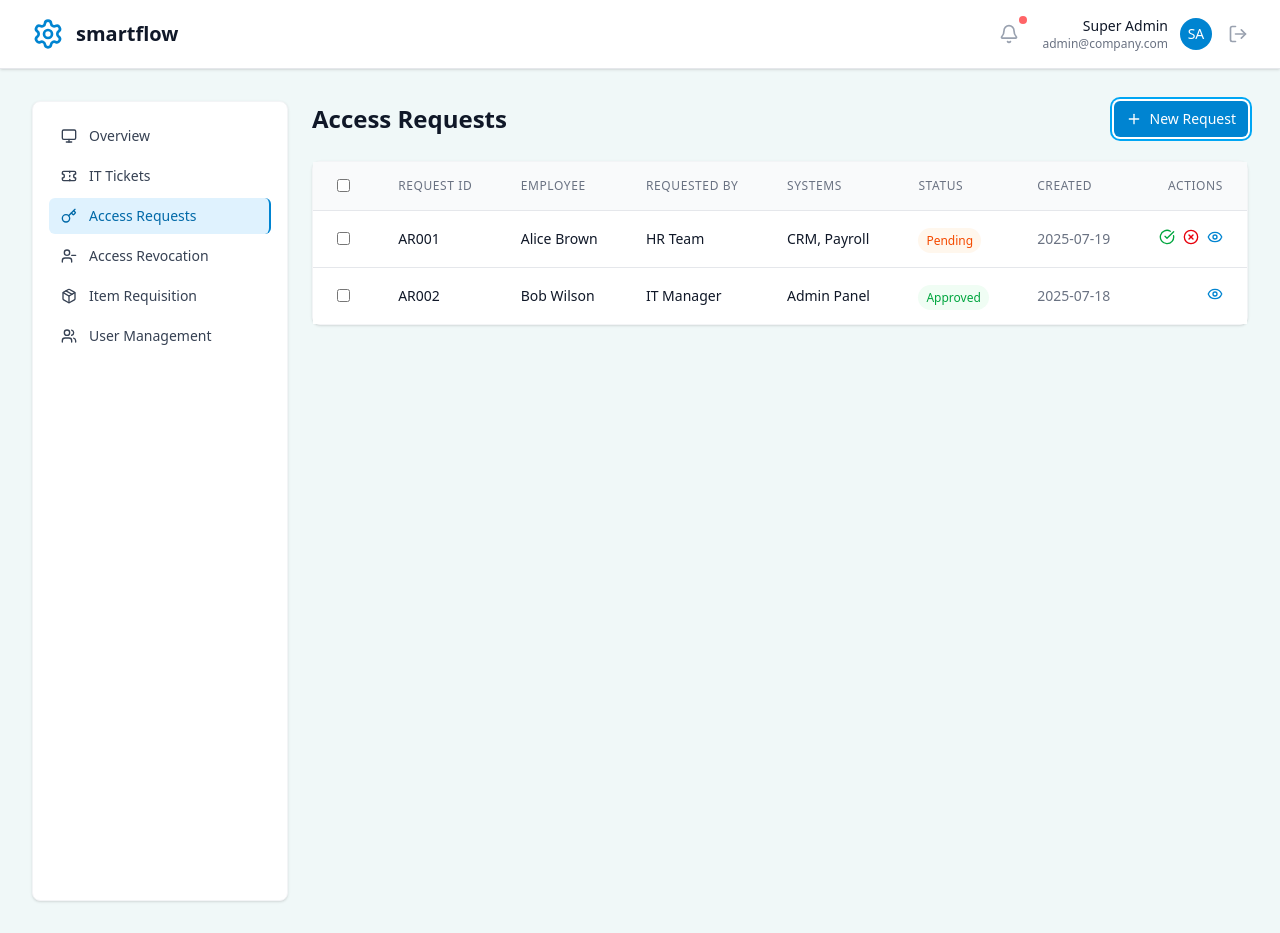
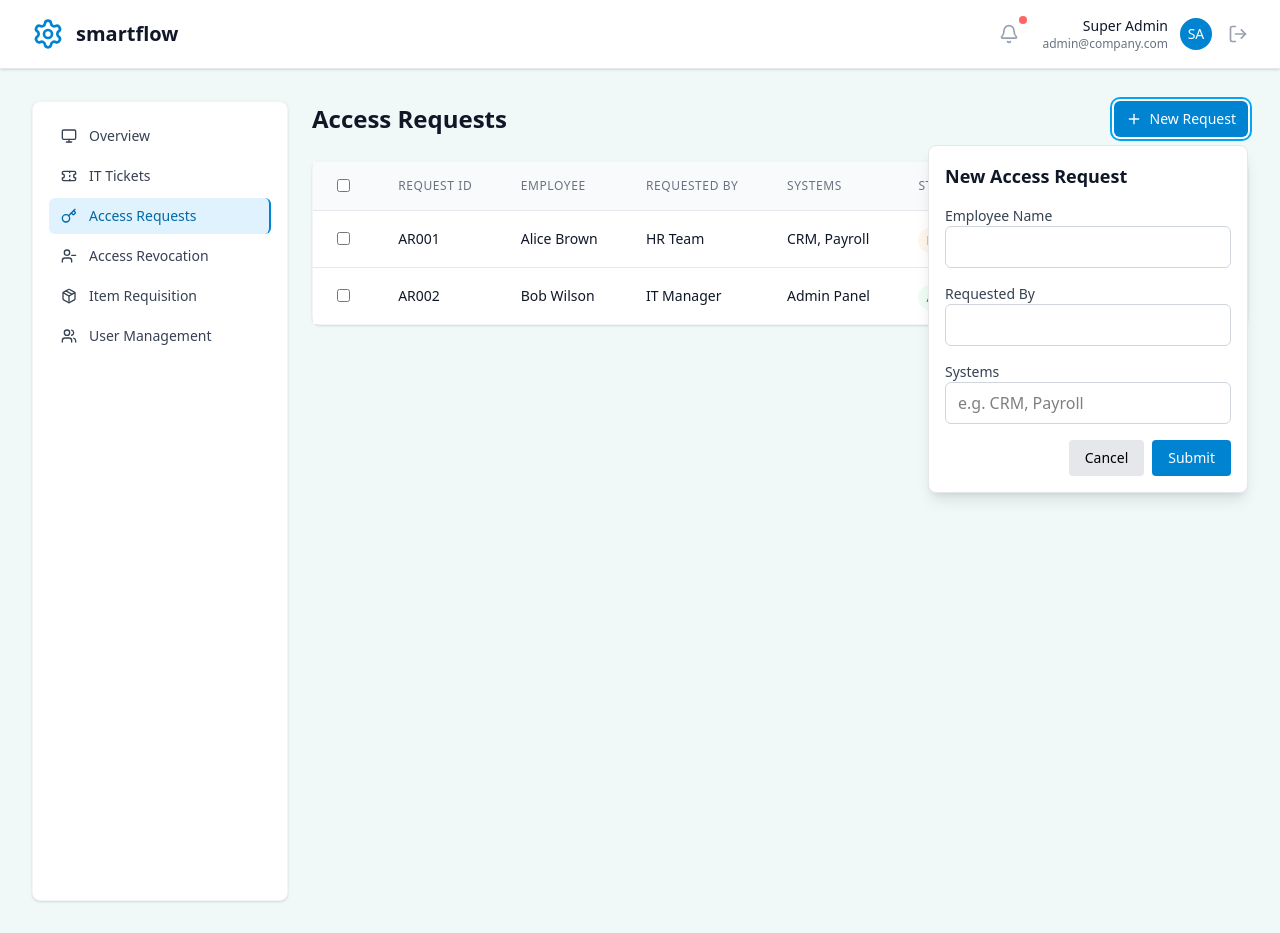
Before and after one commit to rukundowilson/smartflow, a Next.js app in the folder smartflow/: page /administration/superadmin/access-requests in a window 1280 px wide. Both pictures are taken after a click on the button "New Request". Built offline with nearby package versions, Linux system fonts and the light colour scheme.

Commit message:
fix a search aprams error

```diff
--- a/smartflow/src/app/administration/superadmin/access-requests/page.tsx
+++ b/smartflow/src/app/administration/superadmin/access-requests/page.tsx
@@ -79,6 +79,9 @@ interface ActionButtonProps {
 
 
 export default function AccessManagement(){
+  const [showDropdownForm, setShowDropdownForm] = useState(false);
+  const toggleDropdownForm = () => setShowDropdownForm(prev => !prev);
+
     const accessRequests = [
     { id: 'AR001', employee: 'Alice Brown', requestedBy: 'HR Team', systems: ['CRM', 'Payroll'], status: 'Pending', created: '2025-07-19' },
     { id: 'AR002', employee: 'Bob Wilson', requestedBy: 'IT Manager', systems: ['Admin Panel'], status: 'Approved', created: '2025-07-18' },
@@ -96,7 +99,58 @@ export default function AccessManagement(){
                 <div className="space-y-6">
                 <div className="flex justify-between items-center">
                     <h2 className="text-2xl font-bold text-gray-900">Access Requests</h2>
-                    <ActionButton icon={Plus} label="New Request" />
+                    <div className="relative">
+  <ActionButton icon={Plus} label="New Request" onClick={toggleDropdownForm} />
+  {showDropdownForm && (
+    <div className="absolute right-0 mt-2 w-80 bg-white border border-gray-200 rounded-lg shadow-lg z-20">
+      <form className="p-4 space-y-4">
+        <h3 className="text-lg font-semibold text-gray-900">New Access Request</h3>
+
+        <div>
+          <label className="block text-sm font-medium text-gray-700">Employee Name</label>
+          <input
+            type="text"
+            className="w-full px-3 py-2 border border-gray-300 rounded-md focus:ring-sky-500 focus:border-sky-500"
+          />
+        </div>
+
+        <div>
+          <label className="block text-sm font-medium text-gray-700">Requested By</label>
+          <input
+            type="text"
+            className="w-full px-3 py-2 border border-gray-300 rounded-md focus:ring-sky-500 focus:border-sky-500"
+          />
+        </div>
+
+        <div>
+          <label className="block text-sm font-medium text-gray-700">Systems</label>
+          <input
+            type="text"
+            placeholder="e.g. CRM, Payroll"
+            className="w-full px-3 py-2 border border-gray-300 rounded-md focus:ring-sky-500 focus:border-sky-500"
+          />
+        </div>
+
+        <div className="flex justify-end space-x-2">
+          <button
+            type="button"
+            onClick={() => setShowDropdownForm(false)}
+            className="px-4 py-2 text-sm bg-gray-200 rounded hover:bg-gray-300"
+          >
+            Cancel
+          </button>
+          <button
+            type="submit"
+            className="px-4 py-2 text-sm bg-sky-600 text-white rounded hover:bg-sky-700"
+          >
+            Submit
+          </button>
+        </div>
+      </form>
+    </div>
+  )}
+</div>
+
                 </div>
 
                 <div className="bg-white shadow-sm rounded-lg border border-gray-100">
--- a/smartflow/src/app/administration/superadmin/components/sidebar.tsx
+++ b/smartflow/src/app/administration/superadmin/components/sidebar.tsx
@@ -2,7 +2,7 @@
 
 import { useEffect, useState } from "react";
 import { usePathname } from "next/navigation";
-import { useRouter, useSearchParams } from "next/navigation";
+import { useRouter } from "next/navigation";
 import {
   Users,
   Ticket,
@@ -15,8 +15,6 @@ import {
 function SideBar() {
      const pathname = usePathname();
   const router = useRouter();
-  const searchParams = useSearchParams();
-
   const [activeModule, setActiveModule] = useState('overview');
 
   const modules = [
```
